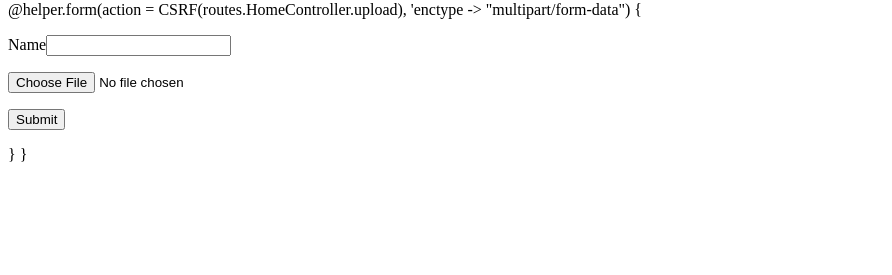
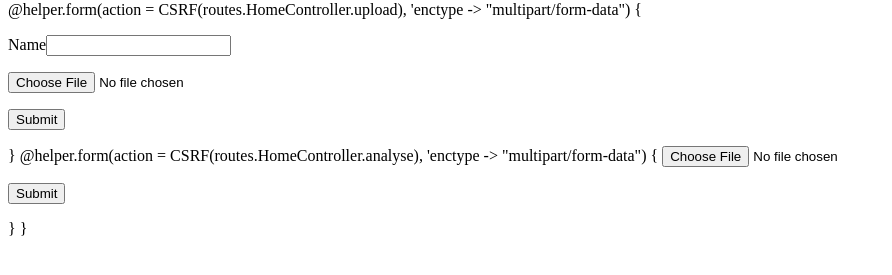
Before and after one commit to guardian/redact-pdf, a plain HTML site: page app/views/index.scala.html in a window 1280 px wide. Shown: the part 105-380 px from the top of the page, without its empty margins (0-892 px from the left). Drawn offline with Linux system fonts and the light colour scheme.

Commit message:
Parse PDF for Taleo cover sheet

```diff
--- a/app/views/index.scala.html
+++ b/app/views/index.scala.html
@@ -3,16 +3,19 @@
 
 @main("Welcome to Play") {
   <h1>Welcome to Play!</h1>
-    @helper.form(action = CSRF(routes.HomeController.upload), 'enctype -> "multipart/form-data") {
-
-      <p>
-        <label>Name</label><input type="text" name="name">
-      </p>
+  @helper.form(action = CSRF(routes.HomeController.upload), 'enctype -> "multipart/form-data") {
+    <p>
+      <label>Name</label><input type="text" name="name">
+    </p>
     <input type="file" name="picture">
-
     <p>
       <input type="submit">
     </p>
-
+  }
+  @helper.form(action = CSRF(routes.HomeController.analyse), 'enctype -> "multipart/form-data") {
+    <input type="file" name="picture">
+    <p>
+      <input type="submit">
+    </p>
   }
 }
```
Also changed, not shown: 4 other files.
